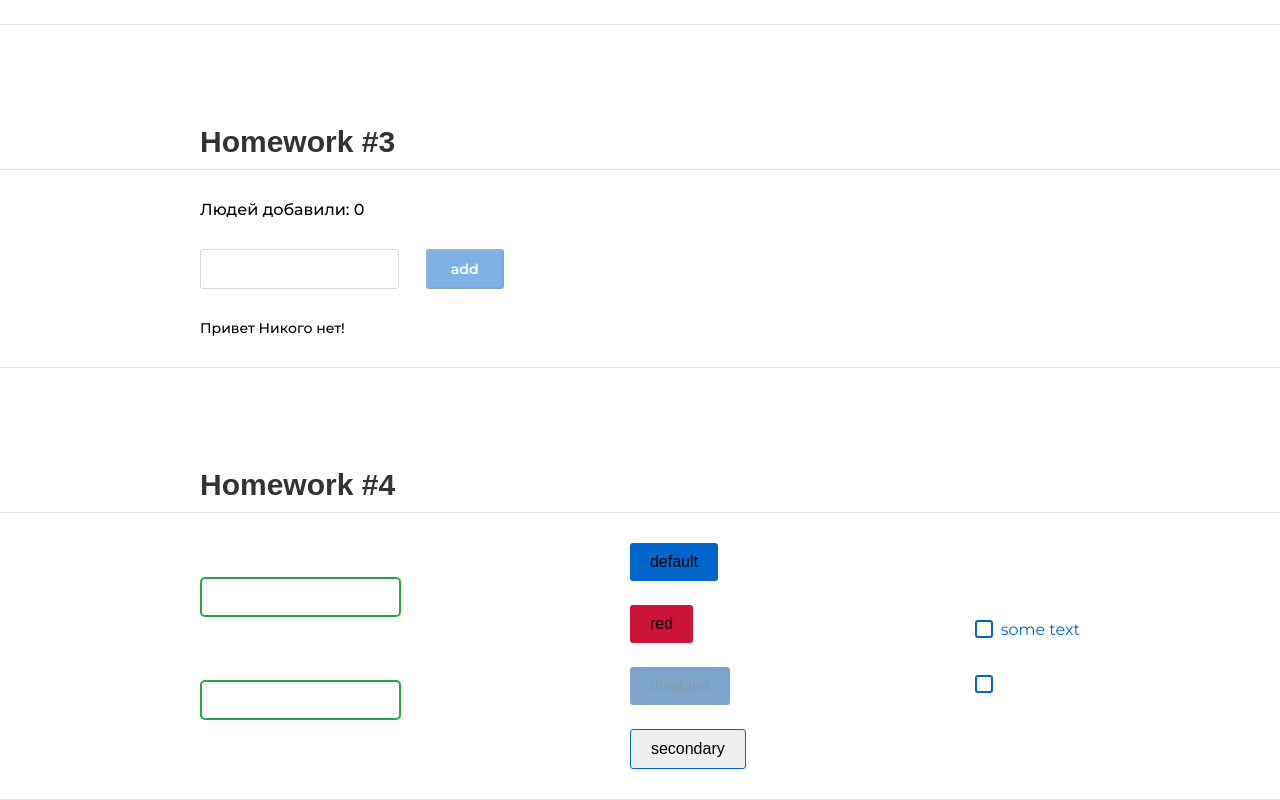
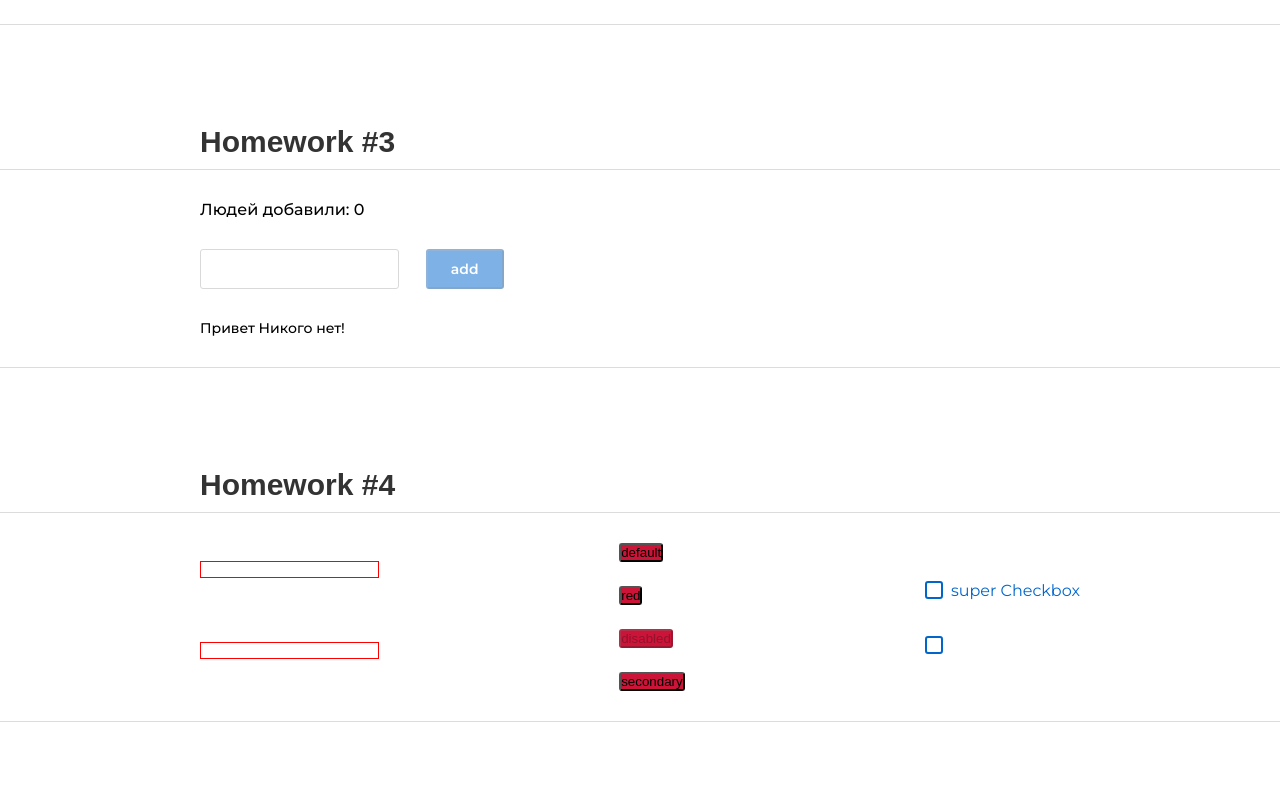
Before and after one commit to IvanBliudnik/hwsecondsprint, a React (Create React App) app: page / in a window 1280 px wide. Shown: the part 896-1696 px from the top of the page. After the commit the page ends 1618 px from the top, so only its background shows below. Built offline with nearby package versions, Linux system fonts and the light colour scheme.

Commit message:
commit4hw

```diff
--- a/src/s2-homeworks/hw03/GreetingContainer.tsx
+++ b/src/s2-homeworks/hw03/GreetingContainer.tsx
@@ -45,10 +45,15 @@ const GreetingContainer: React.FC<GreetingContainerPropsType> = ({
     const [error, setError] = useState<string>('') // need to fix any
 
     const setNameCallback = (e: ChangeEvent<HTMLInputElement>) => { // need to fix any
-        setName(e.currentTarget.value) // need to fix
-        if(error) {
-            setError('')
+        const trimmedName = e.currentTarget.value.trim()
+        if (trimmedName) {
+            setName(trimmedName)
+            error && setError("")
+        } else {
+            name && setName("")
+            setError("name is required")
         }
+         // need to fix
     }
     const addUser = () => {
         pureAddUser(name, setError, setName, addUserCallback)
--- a/src/s2-homeworks/hw04/Stand.tsx
+++ b/src/s2-homeworks/hw04/Stand.tsx
@@ -82,7 +82,7 @@ export const Stand = () => {
                         checked={stateForAllCheckboxes}
                         onChangeChecked={setChecked}
                     >
-                        some text
+                        super Checkbox
                     </SuperCheckbox>
                 </div>
                 {/*совместим со старым кодом:*/}
--- a/src/s2-homeworks/hw04/common/c1-SuperInputText/SuperInputText.tsx
+++ b/src/s2-homeworks/hw04/common/c1-SuperInputText/SuperInputText.tsx
@@ -42,22 +42,17 @@ const SuperInputText: React.FC<SuperInputTextPropsType> = (
     const onKeyPressCallback = (e: KeyboardEvent<HTMLInputElement>) => {
         onKeyPress?.(e)
 
-        if (onEnter && e.key === 'Enter')
+        if (onEnter && e.key === 'Enter') {
             // если есть пропс onEnter
             // и если нажата кнопка Enter
-            onEnter() // то вызвать его
+         return onEnter() // то вызвать его
+        }
     }
 
-    const finalSpanClassName = `${s.error} ${spanClassName || ''}`.trim();
-    const finalInputClassName = `${s.input} ${error ? s.errorInput : s.superInput} ${className || ''}`.trim();
+    const finalSpanClassName = `${s.error} ${spanClassName ? spanClassName : ''}`;
+    const finalInputClassName = `${s.errorInput} ${className}`;
     return (
         <div className={s.inputWrapper}>
-            <span
-                id={id ? id + '-span' : undefined}
-                className={finalSpanClassName}
-            >
-                {error}
-            </span>
             <input
                 id={id}
                 type={'text'}
@@ -66,6 +61,7 @@ const SuperInputText: React.FC<SuperInputTextPropsType> = (
                 className={finalInputClassName}
                 {...restProps} // отдаём инпуту остальные пропсы если они есть (value например там внутри)
             />
+            {error && <span className = {finalSpanClassName}>{error}</span> }
         </div>
     )
 }
--- a/src/s2-homeworks/hw04/common/c2-SuperButton/SuperButton.tsx
+++ b/src/s2-homeworks/hw04/common/c2-SuperButton/SuperButton.tsx
@@ -17,7 +17,7 @@ const SuperButton: React.FC<SuperButtonPropsType> = (
         ...restProps // все остальные пропсы попадут в объект restProps, там же будет children
     }
 ) => {
-    const finalClassName = `${s.button} ${disabled ? s.disabled : s[xType]} ${className ? className : ''}`.trim(); // задачка на смешивание классов
+    const finalClassName = `${xType ? s.red : s.default} ${className}`; // задачка на смешивание классов
 
     return (
         <button
--- a/src/s2-homeworks/hw04/common/c3-SuperCheckbox/SuperCheckbox.tsx
+++ b/src/s2-homeworks/hw04/common/c3-SuperCheckbox/SuperCheckbox.tsx
@@ -31,7 +31,7 @@ const SuperCheckbox: React.FC<SuperCheckboxPropsType> = (
     };
 
     // Формирование класса для чекбокса
-    const finalInputClassName = `${s.checkbox} ${className || ''}`.trim();
+    const finalInputClassName = `${s.checkbox} ${className ? className : ''}`;
 
     return (
         <label className={s.label}>
@@ -42,14 +42,7 @@ const SuperCheckbox: React.FC<SuperCheckboxPropsType> = (
                 className={finalInputClassName}
                 {...restProps} // отдаём инпуту остальные пропсы если они есть (checked например там внутри)
             />
-            {children && (
-                <span
-                    id={id ? id + '-span' : undefined}
-                    className={s.spanClassName}
-                >
-                    {children}
-                </span>
-            )}
+            {children && <span className={s.spanClassName}>{children}</span>}
         </label> // благодаря label нажатие на спан передастся в инпут
     )
 }
```
